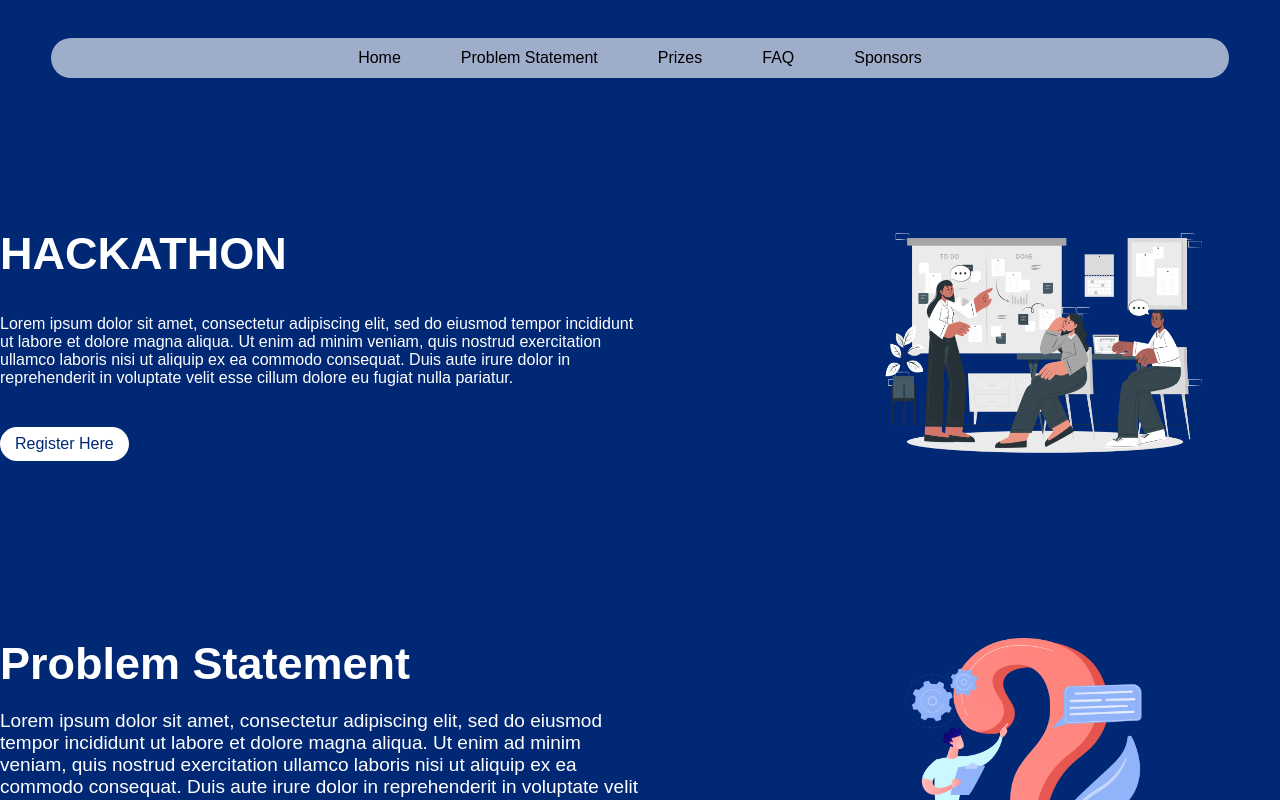
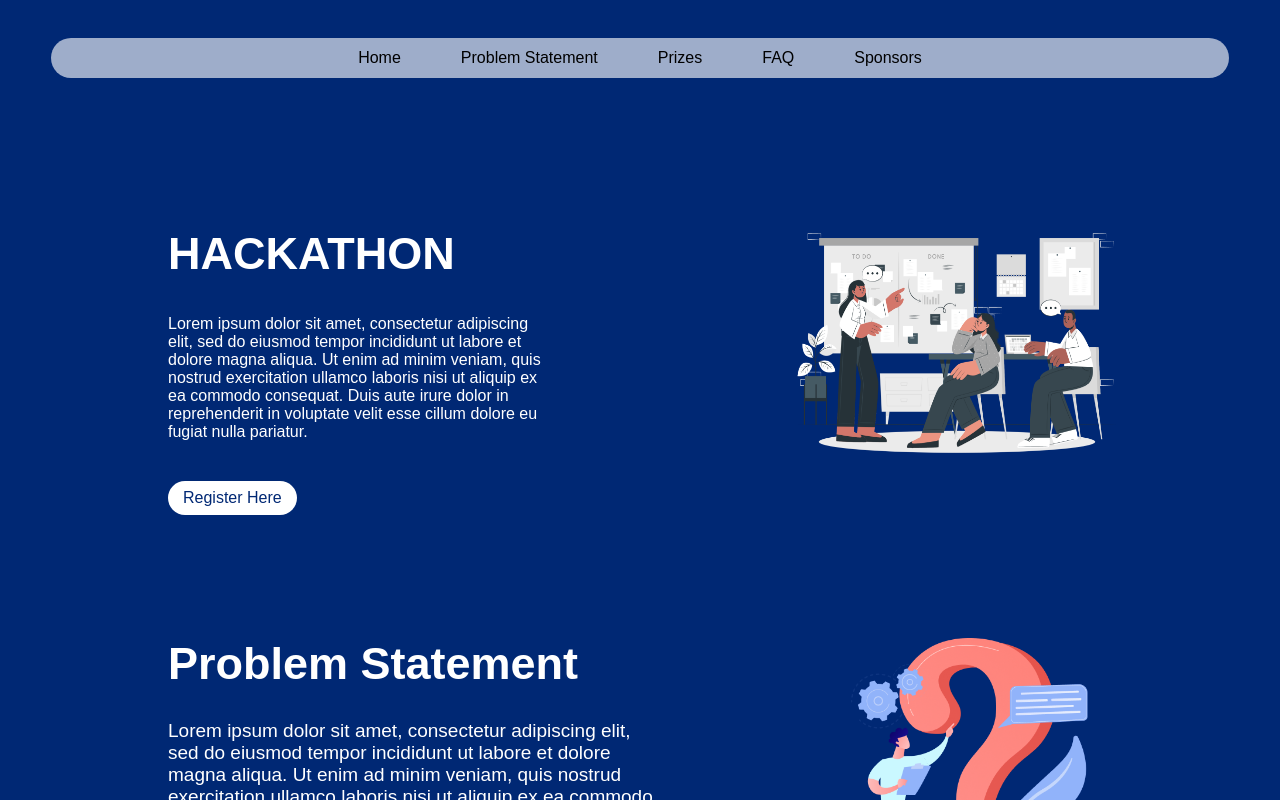
Before and after one commit to rindishkrishna/technopreneur, a React (Create React App) app: page /hackathon in a window 1280 px wide. Shown: the top 800 px of the page. Built offline with nearby package versions, Linux system fonts and the light colour scheme.

Commit message:
fix padding

```diff
--- a/src/App.css
+++ b/src/App.css
@@ -22,6 +22,15 @@
   font-weight: bold;
 }
 
+.container {
+  margin: 0 auto;
+  max-width: 1280px;
+  width: 80%;
+  padding: 40px 0;
+  padding-left: 40px;
+}
+
+
 @media only screen and (max-width : 850px) {
   .headings {
     font-size: 35px;
@@ -29,5 +38,7 @@
     font-weight: bold;
     padding-top: 20px;
   }
-
+  .container {
+    padding-left: 0px;
+  }
 }
--- a/src/Components/HackathonPage/FAQ/Faqs.css
+++ b/src/Components/HackathonPage/FAQ/Faqs.css
@@ -1,9 +1,4 @@
-.container {
-  margin: 0 auto;
-  max-width: 1280px;
-  width: 70%;
-  padding: 40px 0;
-}
+
 
 .faqs {
   font-size: 40px;
--- a/src/Components/HackathonPage/ProblemStatement/Problemstatement.css
+++ b/src/Components/HackathonPage/ProblemStatement/Problemstatement.css
@@ -1,9 +1,3 @@
-.container {
-    margin: 0 auto;
-    max-width: 1280px;
-    width: 70%;
-}
-
 .row {
     display: flex;
     flex-direction: row;
@@ -34,7 +28,7 @@
 .problem-text {
     font-size: 19px;
     text-align: left;
-    margin-top: 20px;
+    margin-top: 30px;
 }
 
 .problem-img {
--- a/src/Components/LandingPage/Sponsors/Sponsors.css
+++ b/src/Components/LandingPage/Sponsors/Sponsors.css
@@ -1,7 +1,3 @@
-.container {
-  width: 100%;
-}
-
 .sponsor-container {
   width: 100%;
   background-color: #002874;
```
